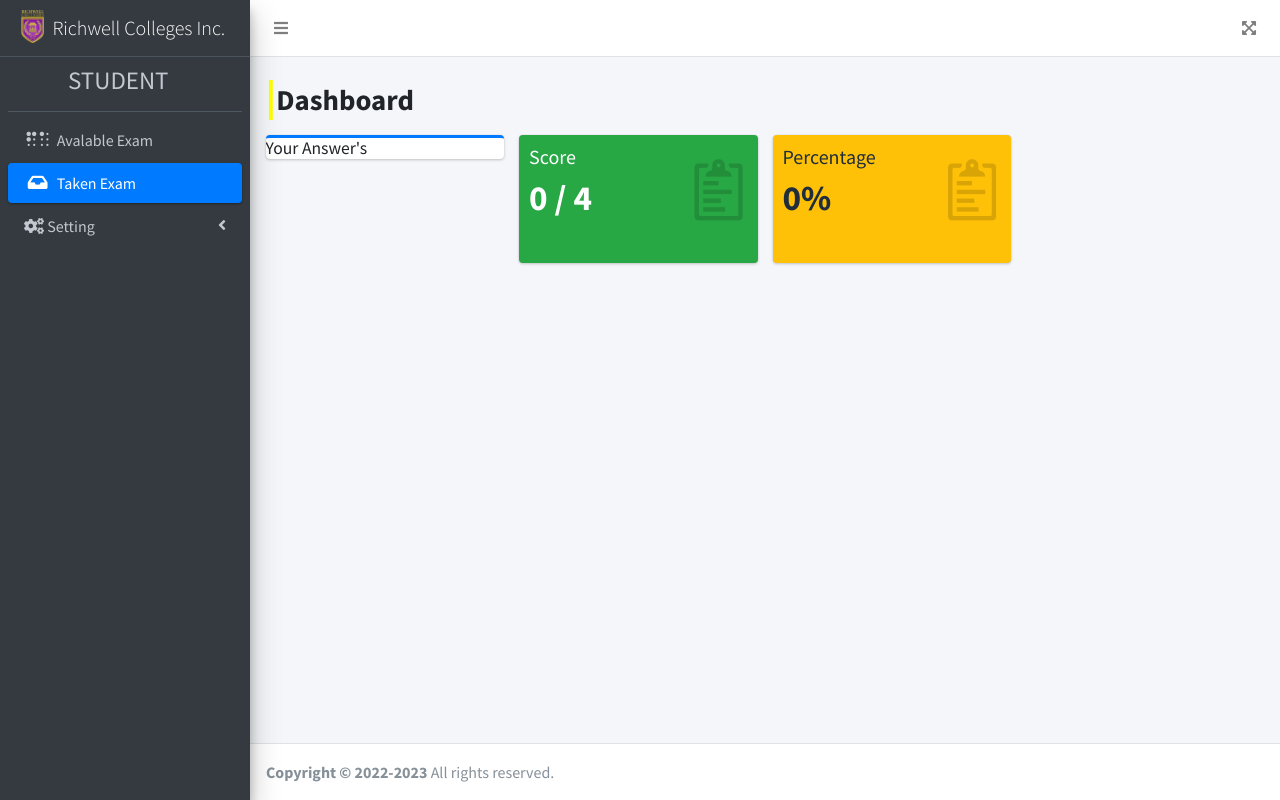
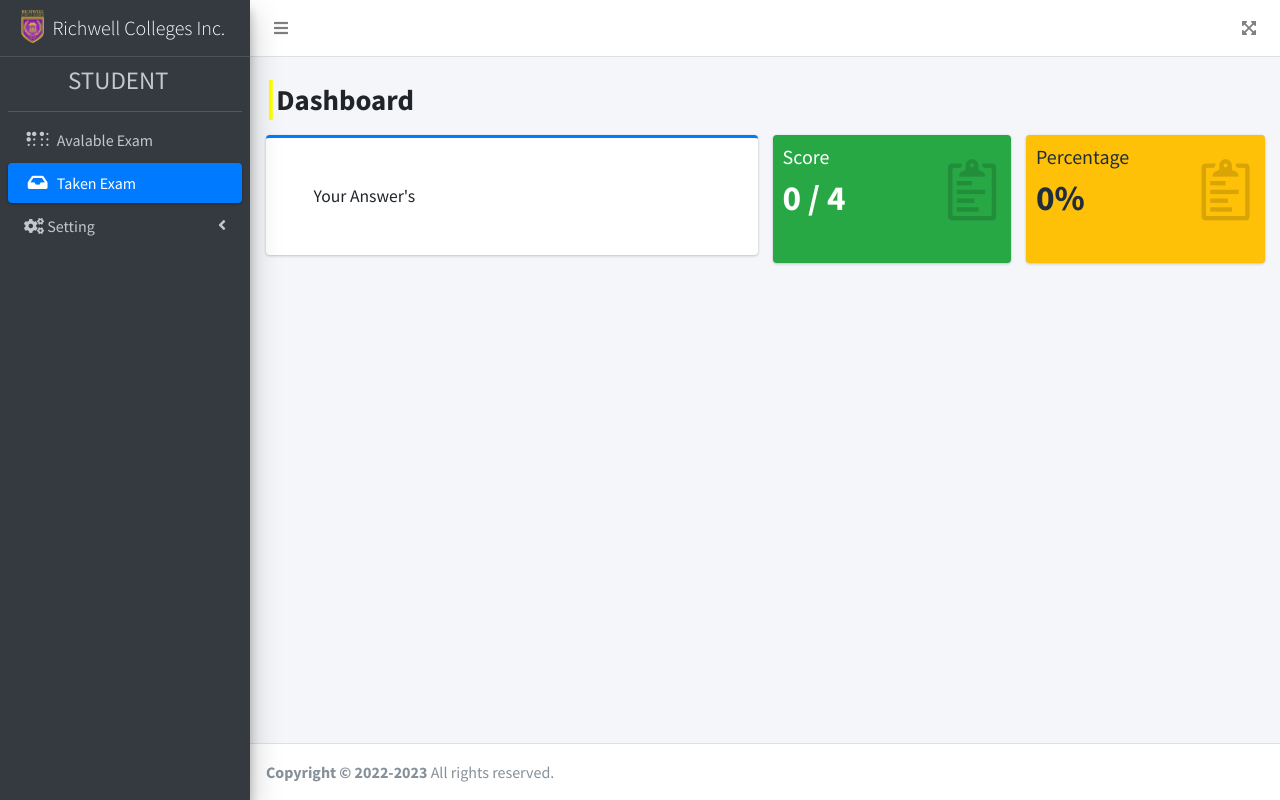
Before and after one commit to acostales08/QRattendance, a PHP site: page /pages/student-dashboard/viewtaken.php?id=90 in a window 1280 px wide. Run offline with PHP 8.4, Linux system fonts and the light colour scheme; the visitor is signed in with stand-in values (Sample User, id 1); data comes from the database, SQL or seed files in the repository; some libraries are stand-ins or nearby versions.

Commit message:
Add files via upload

```diff
--- a/pages/student-dashboard/viewtaken.php
+++ b/pages/student-dashboard/viewtaken.php
@@ -59,11 +59,11 @@ include '../config.php';
       <div class="container-fluid">
         <!-- Small boxes (Stat box) -->
         <div class="row">
-          <div class="col-lg-3 col-12">
+          <div class="col-lg-6 col-12">
           <div class="main-card mb-6 card card-outline card-primary">
-                <div class="card-body table-responsive p-0">
+                <div class="card-body p-5 table-responsive p-0">
                 	<h5 class="card-title">Your Answer's</h5>
-        			<table class="align-middle mb-0 table table-borderless table-striped table-hover" id="tableList">
+
                             <?php
                             $exmneId = $_SESSION['sid'];
                             $i = 1;
@@ -92,7 +92,7 @@ include '../config.php';
                                     </tr>
                                 <?php }
                             ?>
-	                </table>
+
                 </div>
             </div>
           </div>
```
